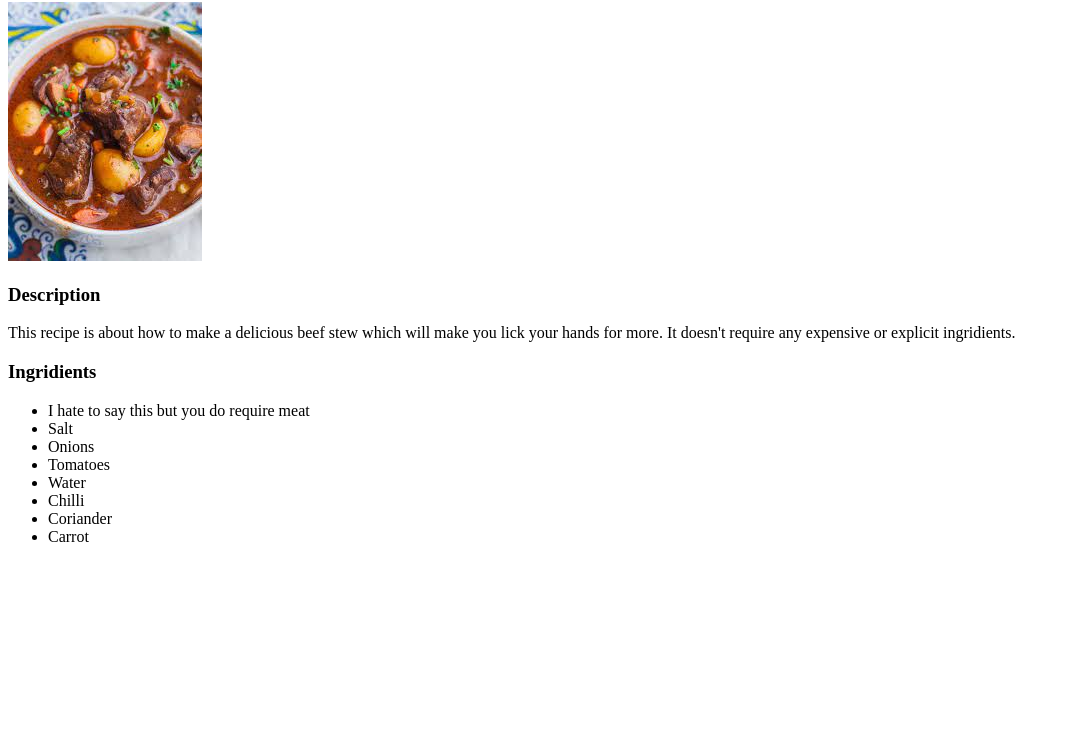
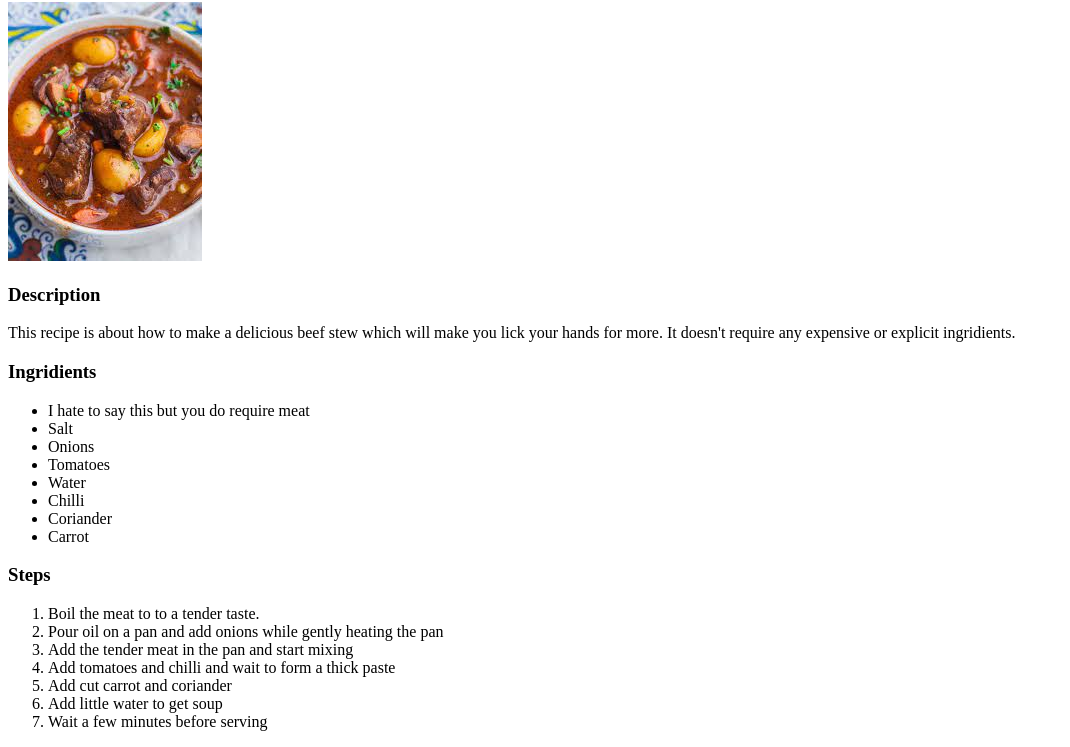
Before and after one commit to ruiyotabby/odin-recipes, a plain HTML site: page recipes/meat.html in a window 1280 px wide. Shown: the part 78-825 px from the top of the page, without its empty margins (0-1070 px from the left). Before the commit the page ends 800 px from the top, so only its background shows below. Drawn offline with Linux system fonts and the light colour scheme.

Commit message:
Update the oage content

```diff
--- a/recipes/meat.html
+++ b/recipes/meat.html
@@ -20,5 +20,15 @@
             <li>Coriander</li>
             <li>Carrot</li>
         </ul>
+        <h3>Steps</h3>
+        <ol>
+            <li>Boil the meat to to a tender taste.</li>
+            <li>Pour oil on a pan and add onions while gently heating the pan</li>
+            <li>Add the tender meat in the pan and start mixing</li>
+            <li>Add tomatoes and chilli and wait to form a thick paste</li>
+            <li>Add cut carrot and coriander</li>
+            <li>Add little water to get soup</li>
+            <li>Wait a few minutes before serving</li>
+        </ol>
     </body>
 </html>
```
